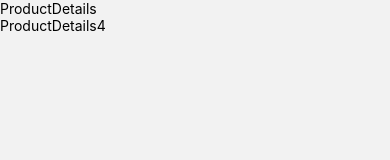
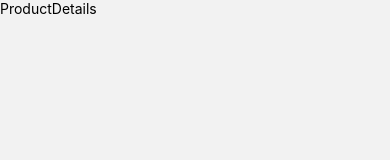
Before and after one commit to edaeren/MobileShoppingApp, a React Native app: screen /ProductDetails in a window 390 px wide. Shown: the top 160 px of the page. Built offline with nearby package versions, Linux system fonts and the light colour scheme.

Commit message:
product 6 silindi

```diff
--- a/screens/ProductDetails.jsx
+++ b/screens/ProductDetails.jsx
@@ -5,7 +5,6 @@ const ProductDetails = () => {
   return (
     <View>
       <Text>ProductDetails</Text>
-      <Text>ProductDetails4</Text>
     </View>
   )
 }
```
